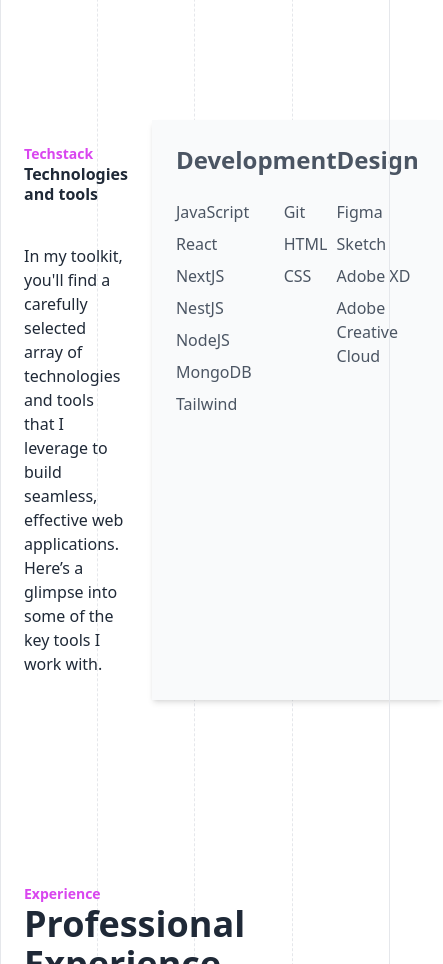
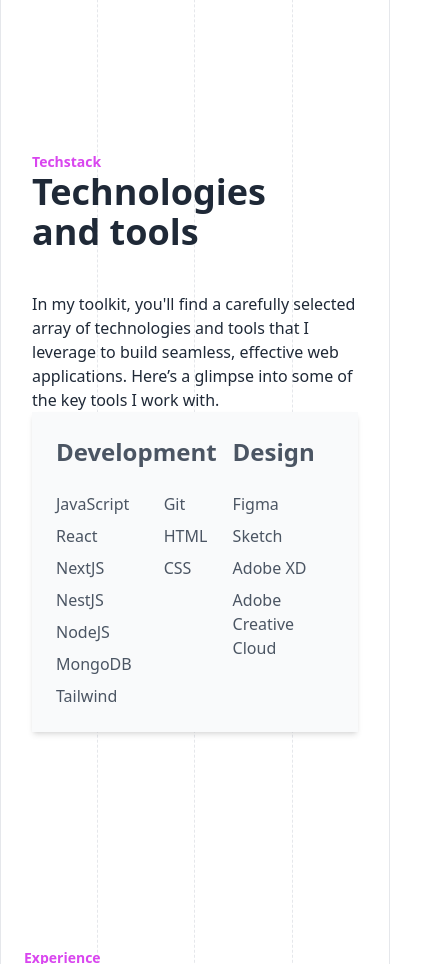
Before and after one commit to cursedxp/portfolio-site, a React (Vite) app: page / in a window 390 px wide. Shown: the part 1720-2684 px from the top of the page, 443 px wide, since content can reach past the window. Built offline with nearby package versions, Linux system fonts and the light colour scheme.

Commit message:
✨ (TechStack.jsx): improve responsiveness and styling of the TechStack component 📝 (TechStack.jsx): update class names and add new classes to improve styling and layout of the TechStack component

```diff
--- a/src/components/TechStack/TechStack.jsx
+++ b/src/components/TechStack/TechStack.jsx
@@ -13,11 +13,14 @@ export default function TechStack({ id }) {
   });
 
   return (
-    <div id={id} className="flex flex-row text-gray-800 my-20">
-      <div className="flex-1 flex-col p-6">
+    <div
+      id={id}
+      className="flex xl:flex-row lg:flex-row md:flex-row xs:flex-col text-gray-800 my-20 xs:p-8 sm:p-8 md:p-0 lg:p-0"
+    >
+      <div className="flex-1 flex-col lg:p-6 xl:p-6 md:p-5">
         <h3 className=" text-sm font-bold text-fuchsia-500">Techstack</h3>
         <RevealAnimation>
-          <h1 className="xl:text-6xl md:text-5xl sm:text-4xl font-bold leading-tight mb-10">
+          <h1 className="xl:text-6xl md:text-5xl sm:text-4xl xs:text-4xl font-bold leading-tight mb-10">
             Technologies <br></br> and tools
           </h1>
         </RevealAnimation>
@@ -37,7 +40,7 @@ export default function TechStack({ id }) {
         transition={{ duration: 0.5, delay: 0.5 }}
         className="flex-1 p-6 text-base text-gray-600 bg-gray-50 shadow-md"
       >
-        <div className="flex ">
+        <div className="flex gap-4">
           <div className="flex-1">
             <div className="font-bold text-2xl pb-6">Development</div>
             <div className="flex gap-8">
```
